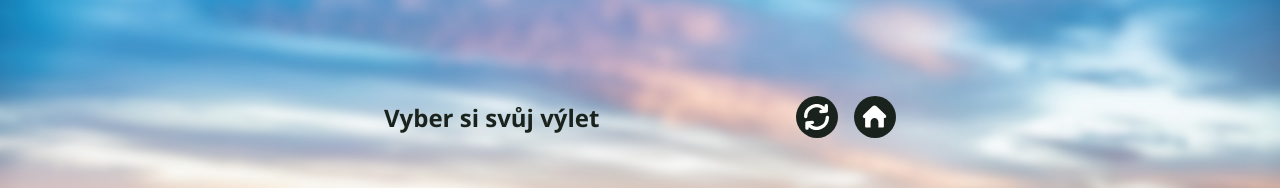
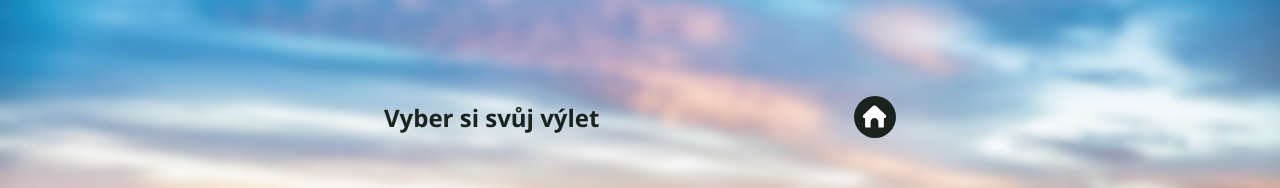
Before and after one commit to MichaelaKnizek/projekt-DKK, a React (Vite) app: page /result in a window 1280 px wide. Shown: the top 188 px of the page. Built offline with nearby package versions, Linux system fonts and the light colour scheme.

Commit message:
Adjust Header in Trips and Results Page

```diff
--- a/src/pages/ResultsPage/ResultsPage.jsx
+++ b/src/pages/ResultsPage/ResultsPage.jsx
@@ -42,7 +42,7 @@ const ResultsPage = () => {
   return (
     <div className="resultspage-photo">
       <div className="results-container">
-        <Header />
+        <Header showRefresh={false} />
         <div className="results-list">
           {filterTrips.map((trip) => (
             <ResultsCard
--- a/src/pages/TripsPage/TripsPage.jsx
+++ b/src/pages/TripsPage/TripsPage.jsx
@@ -19,7 +19,7 @@ const TripsPage = () => {
   return (
     <div className="tripspage-photo">
       <div className="trips-container">
-        <Header />
+        <Header showRefresh={false} />
         <div className="form_item-trip">
           <label className="input_title" htmlFor="location">
             Lokalita
```
